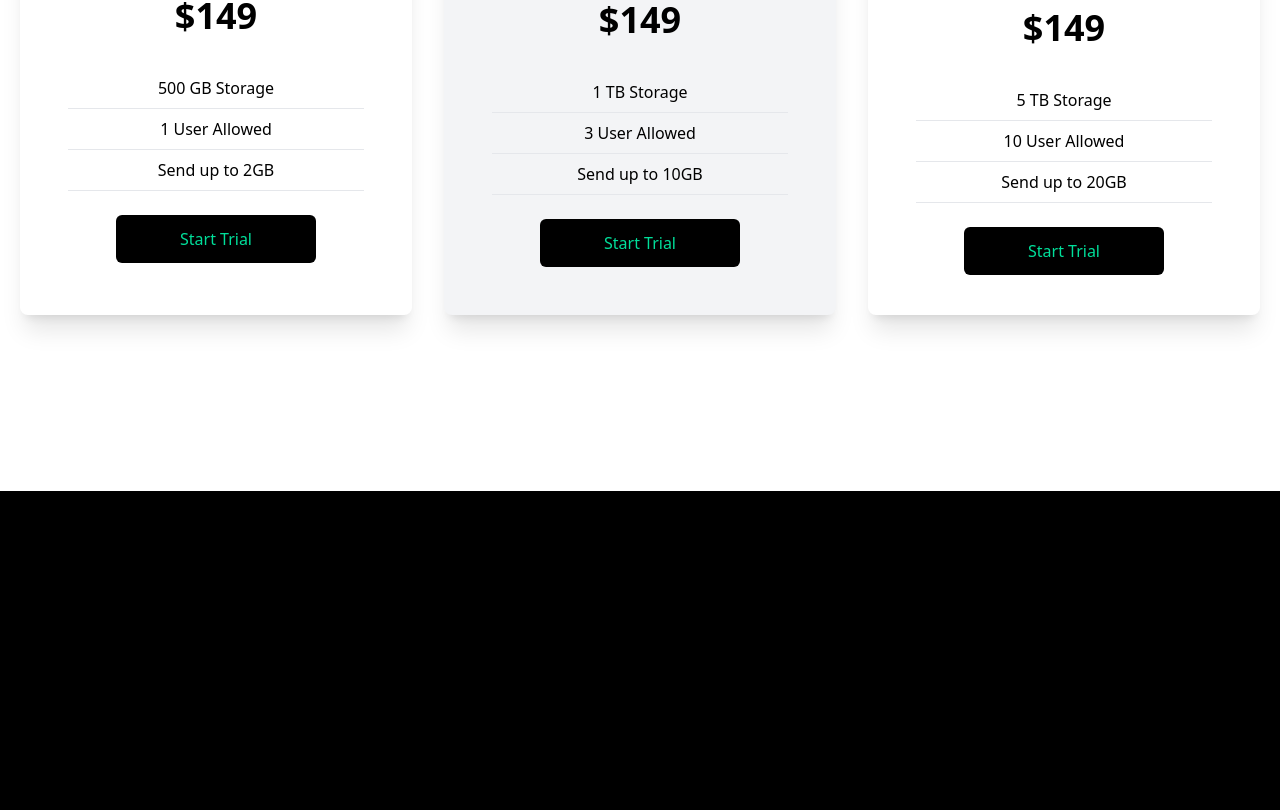
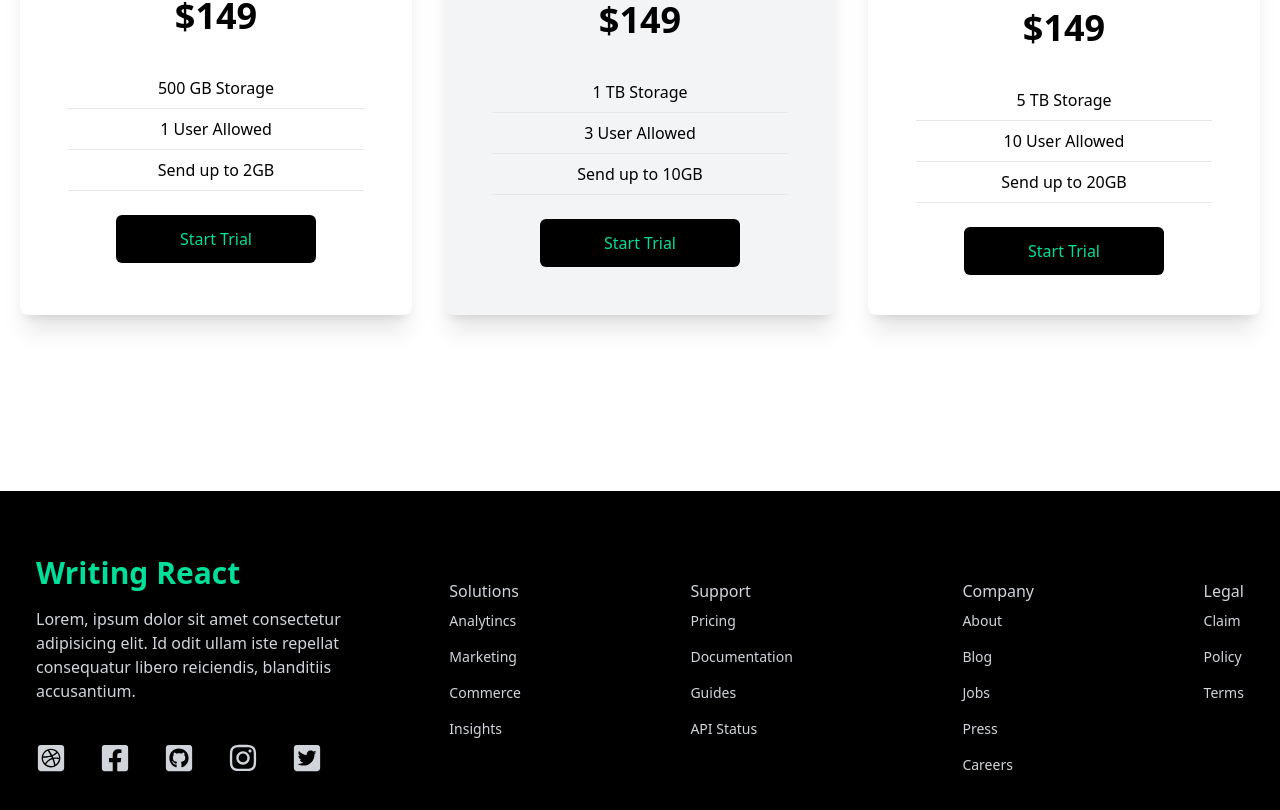
Before and after one commit to Rej327/writing-react-tailwindcss, a React (Create React App) app: page / in a window 1280 px wide. Shown: the part 1904-2714 px from the top of the page. Before the commit the page ends 2395 px from the top, so only its background shows below. Built offline with nearby package versions, Linux system fonts and the light colour scheme.

Commit message:
adding footer

```diff
--- a/src/App.js
+++ b/src/App.js
@@ -5,6 +5,7 @@ import { BrowserRouter, Routes, Route } from "react-router-dom";
 import Analytics from "./components/Analytics";
 import Cards from "./components/Cards";
 import Newsletter from "./components/Newsletter";
+import Footer from "./components/Footer";
 
 function App() {
   return (
@@ -17,6 +18,7 @@ function App() {
         <Analytics />
         <Newsletter />
         <Cards />
+        <Footer />
       </div>
     </BrowserRouter>
   );
--- /dev/null
+++ b/src/components/Footer.js
@@ -0,0 +1,88 @@
+import React from "react";
+
+import {
+  FaDribbbleSquare,
+  FaFacebookSquare,
+  FaGithubSquare,
+  FaInstagram,
+  FaTwitterSquare,
+} from "react-icons/fa";
+
+const Footer = () => {
+  return (
+    <div className="max-w-[1240px] mx-auto px-4 py-16 grid lg:grid-cols-3 gap-8 text-gray-300">
+      <div>
+        <h1 className="w-fill text-3xl font-bold text-[#00df9a]">
+          Writing React
+        </h1>
+        <p className="py-4">
+          Lorem, ipsum dolor sit amet consectetur adipisicing elit. Id odit
+          ullam iste repellat consequatur libero reiciendis, blanditiis
+          accusantium.
+        </p>
+        <div className="flex justify-between my-6 md:w-[75%]">
+          <FaDribbbleSquare
+            size={30}
+            className="cursor-pointer hover:scale-105 duration-300"
+          />
+          <FaFacebookSquare
+            size={30}
+            className="cursor-pointer hover:scale-105 duration-300"
+          />
+          <FaGithubSquare
+            size={30}
+            className="cursor-pointer hover:scale-105 duration-300"
+          />
+          <FaInstagram
+            size={30}
+            className="cursor-pointer hover:scale-105 duration-300"
+          />
+          <FaTwitterSquare
+            size={30}
+            className="cursor-pointer hover:scale-105 duration-300"
+          />
+        </div>
+      </div>
+      <div className="lg:col-span-2 flex justify-between mt-6">
+        <div>
+          <h6 className="font-medium font-gray-400">Solutions</h6>
+          <ul>
+            <li className="py-2 text-sm">Analytincs</li>
+            <li className="py-2 text-sm">Marketing</li>
+            <li className="py-2 text-sm">Commerce</li>
+            <li className="py-2 text-sm">Insights</li>
+          </ul>
+        </div>
+        <div>
+          <h6 className="font-medium font-gray-400">Support</h6>
+          <ul>
+            <li className="py-2 text-sm">Pricing</li>
+            <li className="py-2 text-sm">Documentation</li>
+            <li className="py-2 text-sm">Guides</li>
+            <li className="py-2 text-sm">API Status</li>
+          </ul>
+        </div>
+        <div>
+          <h6 className="font-medium font-gray-400">Company</h6>
+          <ul>
+            <li className="py-2 text-sm">About</li>
+            <li className="py-2 text-sm">Blog</li>
+            <li className="py-2 text-sm">Jobs</li>
+            <li className="py-2 text-sm">Press</li>
+            <li className="py-2 text-sm">Careers</li>
+          </ul>
+        </div>
+        <div>
+          <h6 className="font-medium font-gray-400">Legal</h6>
+          <ul>
+            <li className="py-2 text-sm">Claim</li>
+            <li className="py-2 text-sm">Policy</li>
+            <li className="py-2 text-sm">Terms</li>
+          </ul>
+        </div>
+      </div>
+    </div>
+  );
+};
+
+export default Footer;
```
